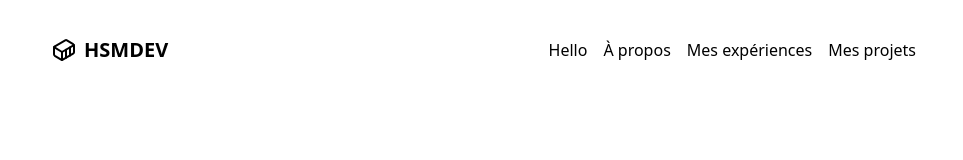
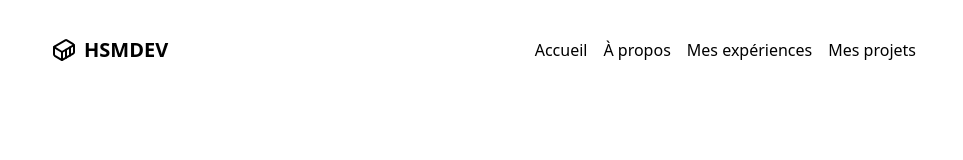
Before and after one commit to houssamelmalki-work/My-Portfolio, a React (Vite) app: page / in a window 1280 px wide. Shown: the top 160 px of the page, without its empty margins (156-1119 px from the left). Built offline with nearby package versions, Linux system fonts and the light colour scheme.

Commit message:
update navbar

```diff
--- a/src/components/Navbar.tsx
+++ b/src/components/Navbar.tsx
@@ -17,7 +17,7 @@ const Navbar = () => {
                     <a href="#Home"
                         className="btn btn-sm btn-ghost"
                     >
-                        Hello
+                        Accueil
                     </a>
                 </li>
                 <li>
```
